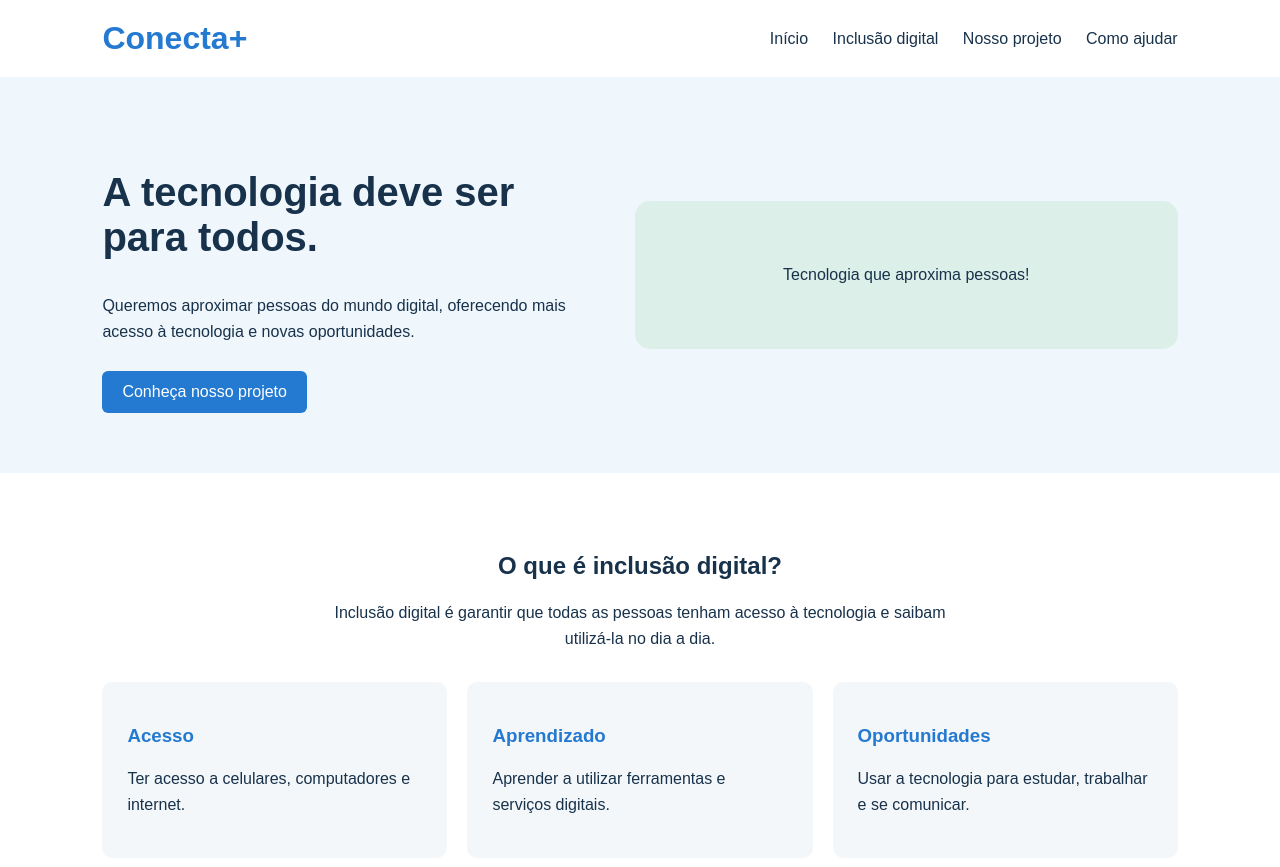
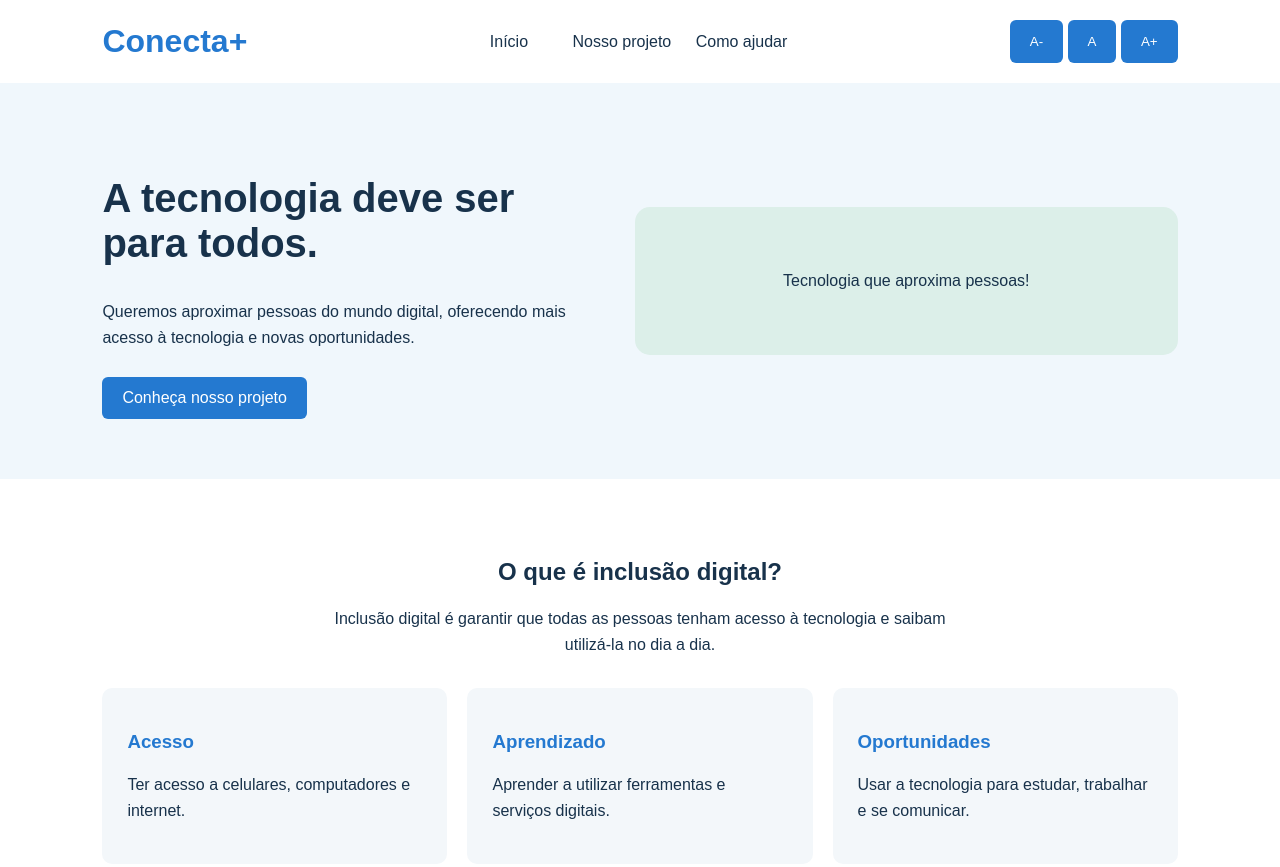
Before and after one commit to IsraelBFF/Conecta-, a plain HTML site: page index.html in a window 1280 px wide. Shown: the top 867 px of the page. Drawn offline with Linux system fonts and the light colour scheme.

Commit message:
botões p/ controlar tamanho do texto

```diff
--- a/index.html
+++ b/index.html
@@ -13,10 +13,16 @@
 
         <nav>
             <a href="#inicio">Início</a>
-            <a href="#sobre">Inclusão digital</a>
+            <a href="#sobre"></a>
             <a href="#projeto">Nosso projeto</a>
             <a href="#ajudar">Como ajudar</a>
         </nav>
+
+        <div class="controles">
+            <button type="button" class="btn-fonte" id="diminuir-fonte" aria-label="Diminuir tamanho do texto">A-</button>
+            <button type="button" class="btn-fonte" id="resetar-fonte" aria-label="Restaurar tamanho do texto">A</button>
+            <button type="button" class="btn-fonte" id="aumentar-fonte" aria-label="Aumentar tamanho do texto">A+</button>
+        </div>
     </header>
 
     <!-- INÍCIO -->
--- a/script.js
+++ b/script.js
@@ -2,3 +2,28 @@
 function mostrarMensagem(texto) {
     document.getElementById("mensagem").textContent = texto;
 }
+
+// Controlar tamanho do texto
+const html = document.documentElement;
+const btnAumentar = document.getElementById("aumentar-fonte");
+const btnDiminuir = document.getElementById("diminuir-fonte");
+const btnResetar = document.getElementById("resetar-fonte");
+
+const TAMANHO_PADRAO = 16;
+const TAMANHO_MIN = 12;
+const TAMANHO_MAX = 28;
+const PASSO = 2;
+
+let tamanhoAtual = Number(localStorage.getItem("tamanhoFonte")) || TAMANHO_PADRAO;
+
+function aplicarTamanho(tamanho) {
+    tamanhoAtual = Math.min(TAMANHO_MAX, Math.max(TAMANHO_MIN, tamanho));
+    html.style.fontSize = `${tamanhoAtual}px`;
+    localStorage.setItem("tamanhoFonte", tamanhoAtual);
+}
+
+btnAumentar.addEventListener("click", () => aplicarTamanho(tamanhoAtual + PASSO));
+btnDiminuir.addEventListener("click", () => aplicarTamanho(tamanhoAtual - PASSO));
+btnResetar.addEventListener("click", () => aplicarTamanho(TAMANHO_PADRAO));
+
+aplicarTamanho(tamanhoAtual);
```
